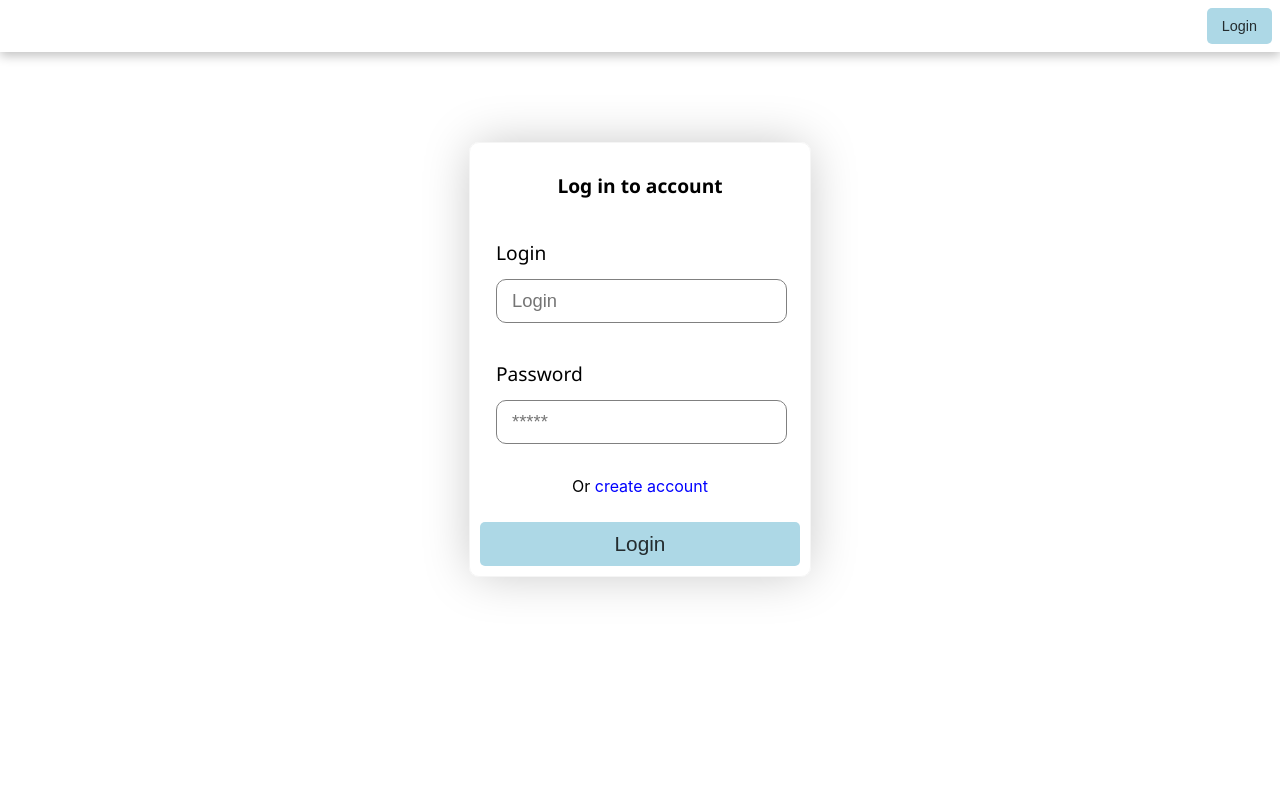
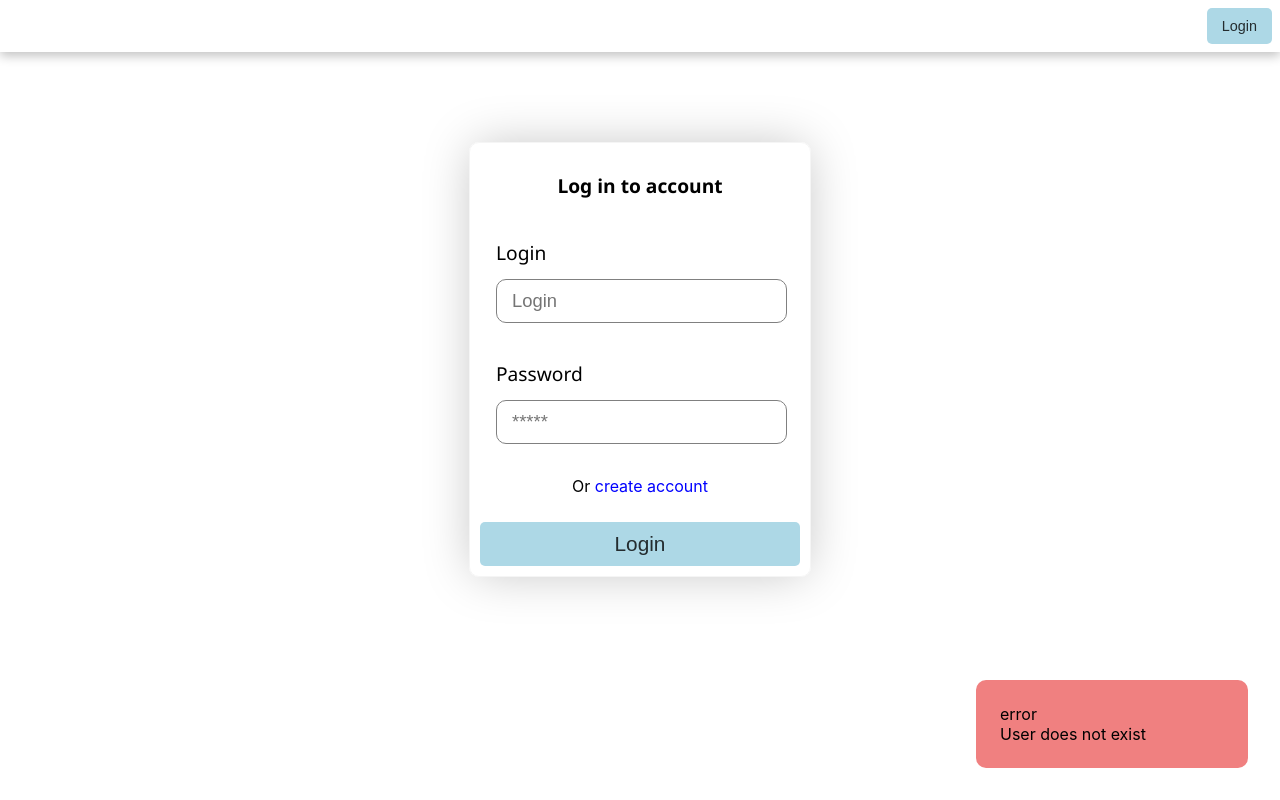
Before and after one commit to hishira/TypeScript, a React (Create React App) app in the folder PasswordMenager/frontend/: page /login in a window 1280 px wide. Built offline with nearby package versions, Linux system fonts and the light colour scheme.

Commit message:
Create popup element

```diff
--- a/PasswordMenager/frontend/src/components/FormElement/index.tsx
+++ b/PasswordMenager/frontend/src/components/FormElement/index.tsx
@@ -1,5 +1,5 @@
 import React from "react";
-import InputField from "../InputField/";
+import InputField from "../InputField/index";
 import { FormElementComponent, InputLabel } from "./component.styled";
 
 type Props = {
--- a/PasswordMenager/frontend/src/components/Modal/index.tsx
+++ b/PasswordMenager/frontend/src/components/Modal/index.tsx
@@ -41,12 +41,6 @@ const ModalComponent = ({
       )
         onClose();
     }
-    /*
-    if(!element.contains(event.target as Node)){
-      console.log("tak");
-      onClose();
-    }
-    */
   };
   return (
     <Modal onClick={clickOnModal} visible={visible}>
--- /dev/null
+++ b/PasswordMenager/frontend/src/components/Popup/component.styled.ts
@@ -0,0 +1,40 @@
+import styled, { css } from "styled-components";
+
+export const PopupElement = styled.div<PopUpElementProps>`
+  display: flex;
+  flex-direction: column;
+  padding: 1.5rem;
+  position: fixed;
+
+  z-index: 9999;
+  color: black;
+  bottom: 2rem;
+  right: 2rem;
+  border-radius: 10px;
+  min-width: 14rem;
+  ${(props) => {
+    switch (props.type) {
+      case "success":
+        return css`
+          background-color: lightgreen;
+        `;
+      case "error":
+        return css`
+          background-color: lightcoral;
+        `;
+      case "info":
+        return css`
+          background-color: lightyellow;
+        `;
+    }
+  }}
+`;
+
+export const PopupHeader = styled.div`
+  display: flex;
+  flex-direction: row;
+`;
+export const PopupContent = styled.div`
+  display: flex;
+  flex-direction: row;
+`;
--- /dev/null
+++ b/PasswordMenager/frontend/src/components/Popup/index.tsx
@@ -0,0 +1,22 @@
+import { useEffect, useState } from "react";
+import { PopupContent, PopupElement, PopupHeader } from "./component.styled";
+
+type Props = {
+  type: PopupType;
+  message: string;
+};
+const PopUpElement = ({ type, message }: Props): JSX.Element => {
+  const [popUpType, setPopUptype] = useState("success");
+
+  useEffect(() => {
+    setPopUptype(type);
+  }, [setPopUptype, type]);
+  return (
+    <PopupElement type={type}>
+      <PopupHeader>{popUpType}</PopupHeader>
+      <PopupContent>{message}</PopupContent>
+    </PopupElement>
+  );
+};
+
+export default PopUpElement;
--- a/PasswordMenager/frontend/src/pages/Login/index.tsx
+++ b/PasswordMenager/frontend/src/pages/Login/index.tsx
@@ -6,6 +6,7 @@ import { setLocalStorageToken } from "../../utils/localstorage.utils";
 import { inject, observer } from "mobx-react";
 import { IGeneral } from "../../models/General";
 import { Container, FormContainer } from "./component.styled";
+import PopUpElement from "../../components/Popup";
 
 type Prop = {
   store: IGeneral,
@@ -62,6 +63,7 @@ const LoginPage = ({store}:Prop): JSX.Element => {
           maintitle="Log in to account"
         />
       </FormContainer>
+      <PopUpElement type='error' message="User does not exist" ></PopUpElement>
     </Container>
   );
 };
--- a/PasswordMenager/frontend/src/types/common/main.d.ts
+++ b/PasswordMenager/frontend/src/types/common/main.d.ts
@@ -93,3 +93,8 @@ type EditEntryResponse = {
   status: boolean,
   respond: IEntry
 }
+type PopupType = 'success' | 'error' | 'info'
+
+type PopUpElementProps = {
+  type: PopupType
+}
--- a/PasswordMenager/frontend/src/utils/auth.utils.ts
+++ b/PasswordMenager/frontend/src/utils/auth.utils.ts
@@ -1,11 +1,10 @@
 import { login, signup, refreshAccessToken } from "../api/auth.api";
 import { getRefreshToken, setAccessToken } from "./localstorage.utils";
 const LoginUser = async (authinfo: UserAuth): Promise<AuthTokens> => {
-  const response = await login(authinfo).then((resp: Response) => {
+  return await login(authinfo).then((resp: Response) => {
     if (resp.status !== 201) return { access_token: "", refresh_token: "" };
     return resp.json();
   });
-  return response;
 };
 
 const LoginUserHandle = async (authobj: UserAuth): Promise<LoginReponse> => {
@@ -19,7 +18,7 @@ const registerUser = async(signupinfo: UserAuth): Promise<null | object | boolea
   const response:boolean | object = await signup(signupinfo).then((resp:Response)=>{
     if(resp.status === 200 || resp.status === 201) return resp.json();
     return false;
-  }).catch(console.log);
+  })
   return response === false? null: response;
 }
 const refreshToken = async (): Promise<void> => {
```
